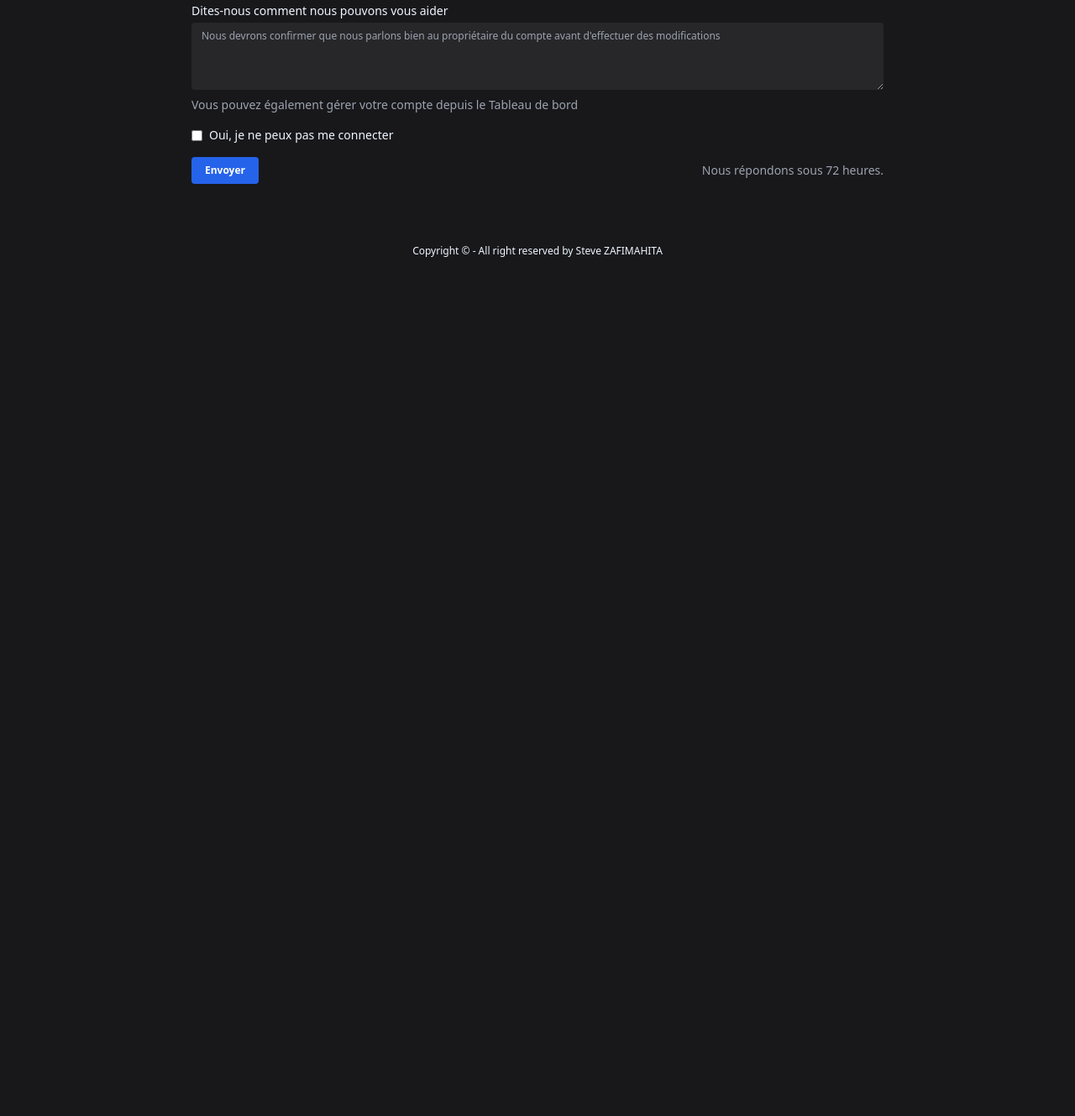
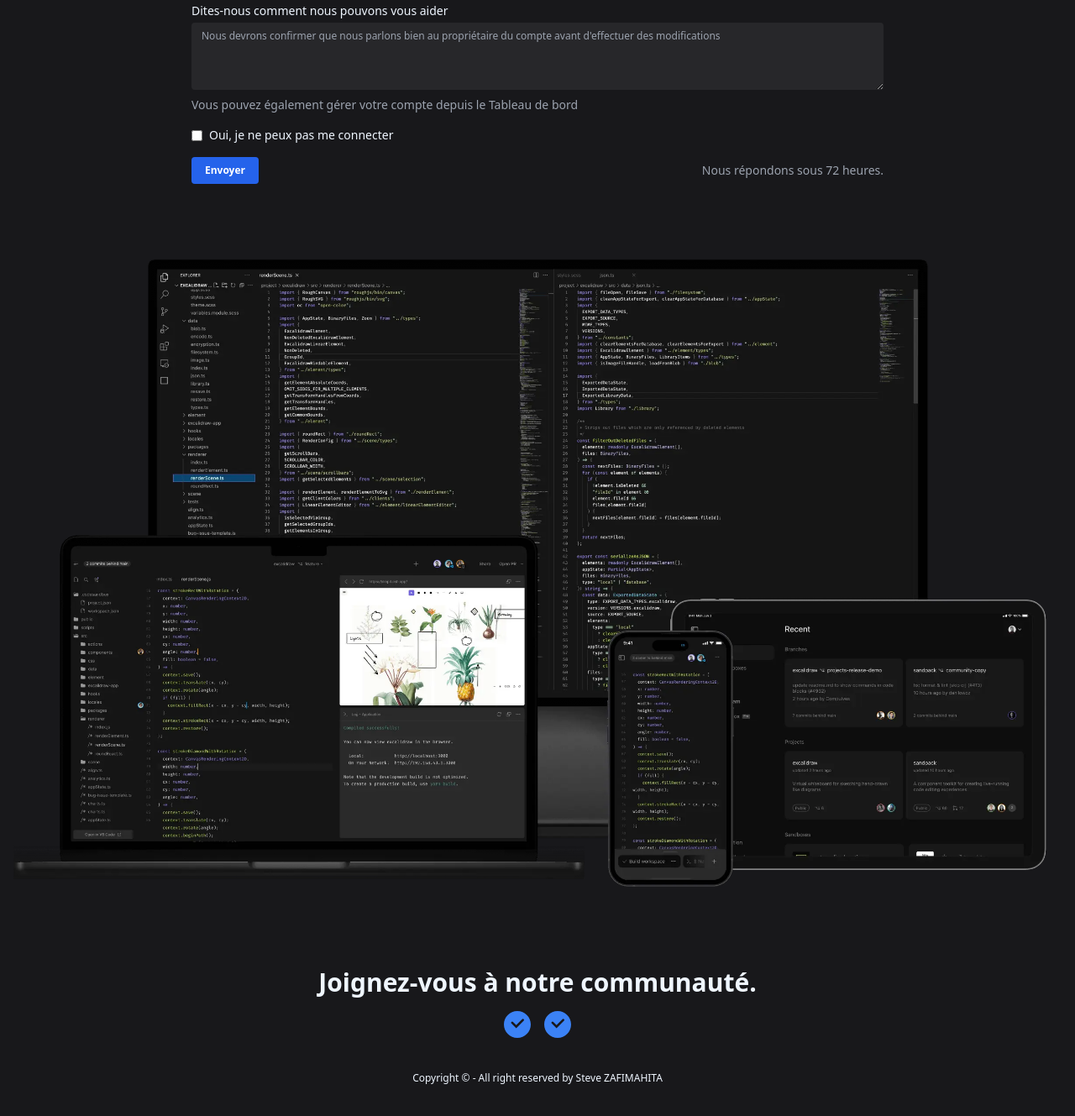
Before and after one commit to Steve05h20/steve05h20.github.io, a website: page support.html in a window 1280 px wide. Shown: the part 1208-2537 px from the top of the page at 84% size. Before the commit the page ends 1555 px from the top, so only its background shows below. Drawn offline with nearby package versions, Linux system fonts and the light colour scheme.

Commit message:
création de la page assistance: section 3/3

```diff
--- a/support.html
+++ b/support.html
@@ -22,7 +22,7 @@
         </nav>
     </header>
     <main>
-        <div class="container mx-auto px-4 py-8 sm:w-[1200px]">
+        <div id="section-1/3" class="container mx-auto px-4 py-8 sm:w-[1200px]">
             <div class="grid grid-cols-12 gap-6">
                 <div class="col-span-12">
                     <h1 class="text-xl font-semibold ">Assistance</h1>
@@ -92,7 +92,7 @@
 
 
 
-        <div class="container mx-auto px-4 py-8">
+        <div id="section-2/3" class="container mx-auto px-4 py-8">
             <div class="grid grid-cols-12 gap-6">
                 <div class="col-span-12 md:col-span-10 md:col-start-2 lg:col-span-8 lg:col-start-3">
                     <h1 class="text-5xl font-bold mb-4 text-center">Contactez notre<br>équipe de support.</h1>
@@ -170,6 +170,31 @@
                     </div>
                 </div>
             </div>
+        </div>
+
+        <div id="section-3/3" class="container mx-auto py-12 px-4">
+            <!-- Grid Container -->
+            <img src="./img/editors.webp" alt="">
+        </div>
+
+        <!-- Join Our Community Section -->
+        <div class="text-center mt-12">
+            <h2 class="text-3xl font-semibold ">Joignez-vous à notre communauté.</h2>
+            <div class="flex justify-center mt-4 space-x-4">
+                <a href="#" class="text-blue-500">
+                    <svg xmlns="http://www.w3.org/2000/svg" class="h-8 w-8" viewBox="0 0 24 24" fill="currentColor">
+                        <path
+                            d="M12 0C5.373 0 0 5.373 0 12s5.373 12 12 12 12-5.373 12-12S18.627 0 12 0zm4.293 7.293a1 1 0 011.414 1.414L11 15.414l-4.293-4.293a1 1 0 111.414-1.414L11 12.586l5.293-5.293z" />
+                    </svg>
+                </a>
+                <a href="#" class="text-blue-500">
+                    <svg xmlns="http://www.w3.org/2000/svg" class="h-8 w-8" viewBox="0 0 24 24" fill="currentColor">
+                        <path
+                            d="M12 0C5.373 0 0 5.373 0 12s5.373 12 12 12 12-5.373 12-12S18.627 0 12 0zm4.293 7.293a1 1 0 011.414 1.414L11 15.414l-4.293-4.293a1 1 0 111.414-1.414L11 12.586l5.293-5.293z" />
+                    </svg>
+                </a>
+            </div>
+        </div>
         </div>
 
         <script>
```
Also changed, not shown: img/editors.webp (added).
